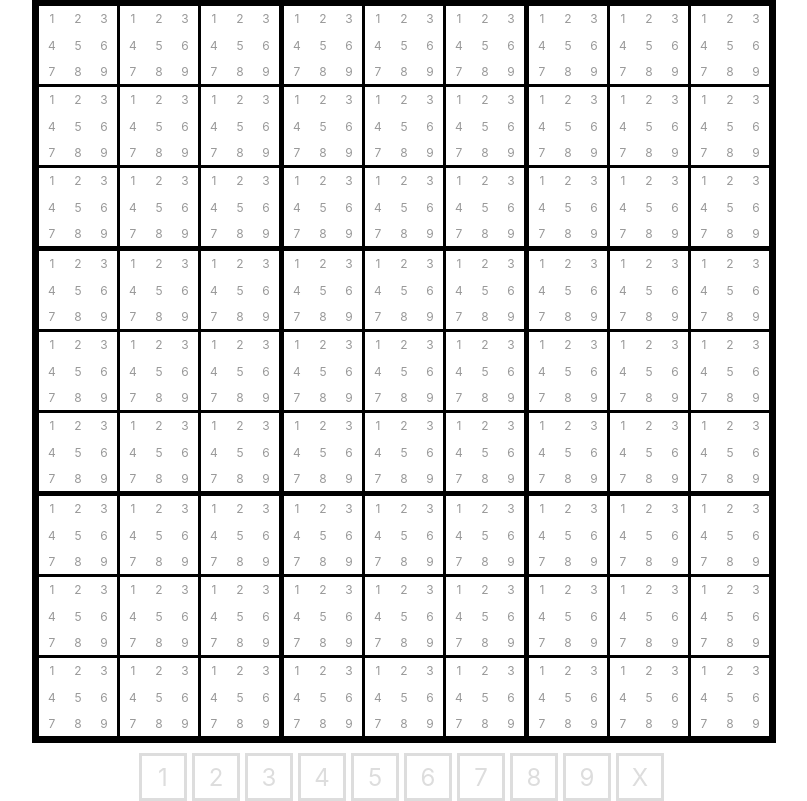
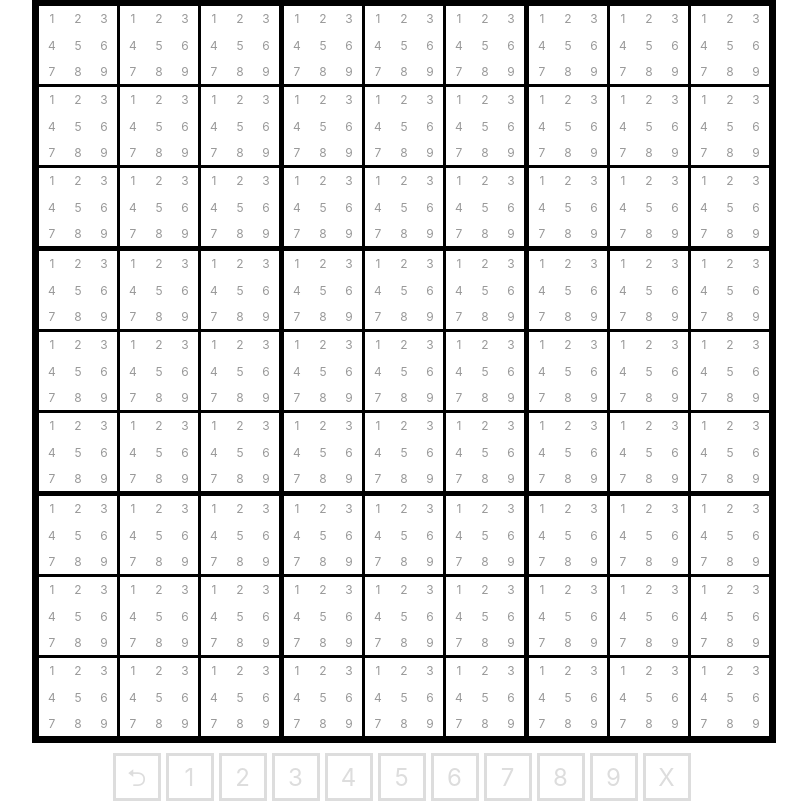
Before and after one commit to bertyhell/manual-sudoku, a React (Vite) app: page / in a window 1280 px wide. Shown: the whole page, without its empty margins (236-1043 px from the left). Built offline with nearby package versions, Linux system fonts and the light colour scheme.

Commit message:
Add undo button

```diff
--- a/src/App.tsx
+++ b/src/App.tsx
@@ -2,11 +2,13 @@
 import './App.scss';
 
 import { cloneDeep, times } from 'lodash-es';
-import React, { useState } from 'react';
+import React, { useEffect, useState } from 'react';
 
 import { CLUSTER_AND_CELL_INDEX_TO_ROW_AND_COLUMN } from './App.consts';
 import { CellState, Coordinate, NumberOption } from './App.types';
 import Cell from './Cell';
+
+const LOCAL_STORAGE_STATE_KEY = 'manual-sudoku.state';
 
 const defaultCellState: CellState = {
   value: null,
@@ -17,8 +19,32 @@ function App() {
   const [state, setState] = useState<CellState[][]>(
     times(9, () => times(9, () => cloneDeep(defaultCellState))),
   );
+  const [stateHistory, setStateHistory] = useState<CellState[][][]>([]);
   const [hoverCell, setHoverCell] = useState<Coordinate | null>(null);
   const [selectedCell, setSelectedCell] = useState<Coordinate | null>(null);
+
+  const undoState = () => {
+    const previousState = stateHistory.at(-1);
+
+    if (previousState) {
+      setState(previousState);
+      setStateHistory(stateHistory.slice(0, stateHistory.length - 1));
+    }
+  };
+
+  useEffect(() => {
+    // Load state if it exists
+    const storedState = localStorage.getItem(LOCAL_STORAGE_STATE_KEY);
+    if (storedState) {
+      setStateAndStoreState(JSON.parse(storedState));
+    }
+  }, []);
+
+  const setStateAndStoreState = (newState: CellState[][]) => {
+    setStateHistory([...stateHistory, state]);
+    localStorage.setItem(LOCAL_STORAGE_STATE_KEY, JSON.stringify(newState));
+    setState(newState);
+  };
 
   const setValue = (value: NumberOption | null) => {
     if (!selectedCell) {
@@ -31,7 +57,7 @@ function App() {
     } else {
       newState[selectedCell.row][selectedCell.column].value = value;
     }
-    setState(newState);
+    setStateAndStoreState(newState);
   };
 
   const togglePossibility = (row: number, column: number, possibility: NumberOption) => {
@@ -44,7 +70,7 @@ function App() {
       newState[row][column].possibilities.push(possibility);
       newState[row][column].possibilities.sort();
     }
-    setState(newState);
+    setStateAndStoreState(newState);
   };
 
   return (
@@ -97,6 +123,17 @@ function App() {
         })}
       </div>
       <div className={'c-options' + (selectedCell ? ' c-options--enabled' : '')}>
+        {/* undo button */}
+        <div
+          onClick={(evt) => {
+            evt.stopPropagation();
+            undoState();
+          }}
+        >
+          ⮌
+        </div>
+
+        {/* number buttons */}
         {times(9, (val) => val + 1).map((value) => {
           return (
             <div
@@ -110,6 +147,8 @@ function App() {
             </div>
           );
         })}
+
+        {/* remove number button */}
         <div
           onClick={(evt) => {
             evt.stopPropagation();
```
Also changed, not shown: 3 other files (tests, documents, lock files or other folders).
